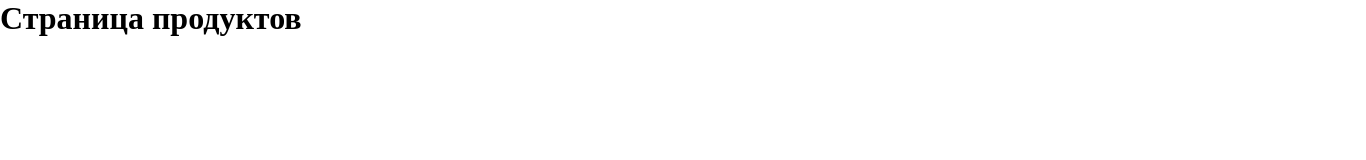
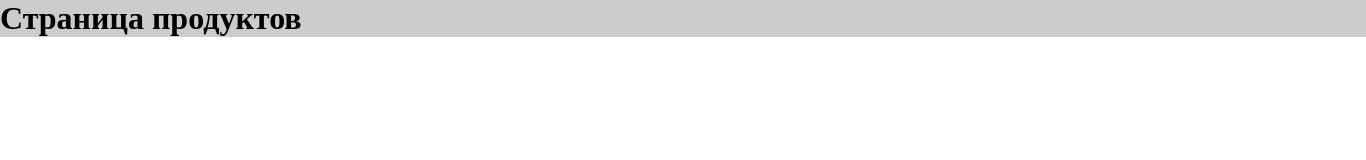
Before and after one commit to tes66/LessionTest, a plain HTML site: page product.html in a window 1280 px wide. Shown: the whole page, 1366 px wide, since content can reach past the window. Drawn offline with Linux system fonts and the light colour scheme.

Commit message:
Creat div block Product page

```diff
--- a/product.html
+++ b/product.html
@@ -8,6 +8,10 @@
   <title>Product</title>
 </head>
 <body>
+<div class="ContainerMain">
 <h1>Страница продуктов</h1>
+</div>
+
+
 </body>
 </html>
```
